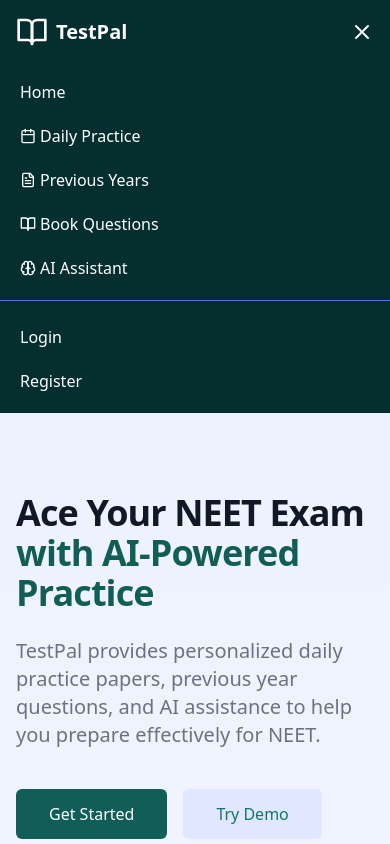
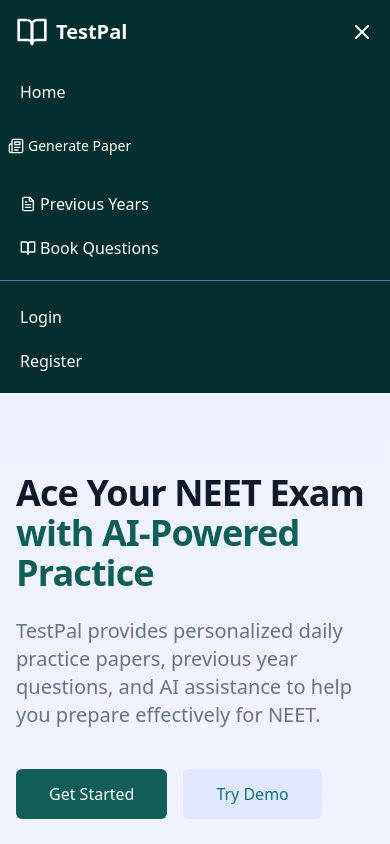
Before and after one commit to DarshanB4U/testpalV1, a React (Vite) app in the folder frontend/: page / in a window 390 px wide. Both pictures are taken after a click on the button 362 px from the left and 32 px from the top of the page. Shown: the top 844 px of the page. Built offline with nearby package versions, Linux system fonts and the light colour scheme; no server answers.

Commit message:
gentare test responsivness handeled

```diff
--- a/frontend/src/components/Navbar.tsx
+++ b/frontend/src/components/Navbar.tsx
@@ -113,14 +113,15 @@
               Home
             </Link>
             <Link
-              to="/daily-practice"
-              className="block px-3 py-2 rounded-md text-base font-medium hover:bg-orange-600"
-            >
-              <span className="flex items-center">
-                <Calendar className="h-4 w-4 mr-1" />
-                Daily Practice
-              </span>
-            </Link>
+                to="/generate-paper"
+                className="px-3 py-2 rounded-md text-sm font-medium hover:bg-orange-600"
+              >
+                <span className="flex items-center">
+                  {" "}
+                  <Newspaper className="h-4 w-4 mr-1" />
+                  Generate Paper
+                </span>
+              </Link>
             <Link
               to="/previous-years"
               className="block px-3 py-2 rounded-md text-base font-medium hover:bg-orange-600"
@@ -139,15 +140,7 @@
                 Book Questions
               </span>
             </Link>
-            <Link
-              to="/ai-assistant"
-              className="block px-3 py-2 rounded-md text-base font-medium hover:bg-orange-600"
-            >
-              <span className="flex items-center">
-                <Brain className="h-4 w-4 mr-1" />
-                AI Assistant
-              </span>
-            </Link>
+
           </div>
           <div className="pt-4 pb-3 border-t border-indigo-500">
             <div className="px-2 space-y-1">
```
